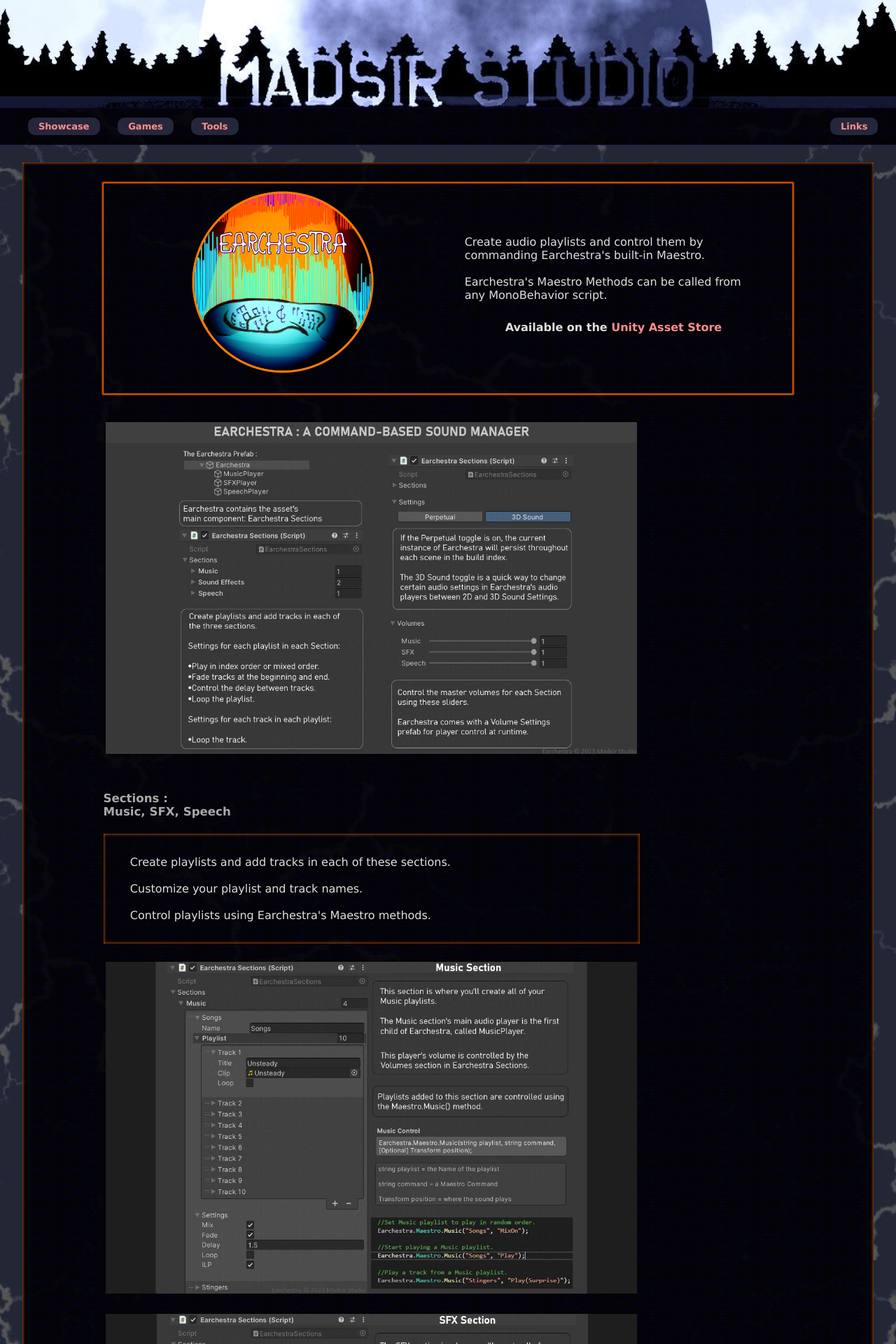
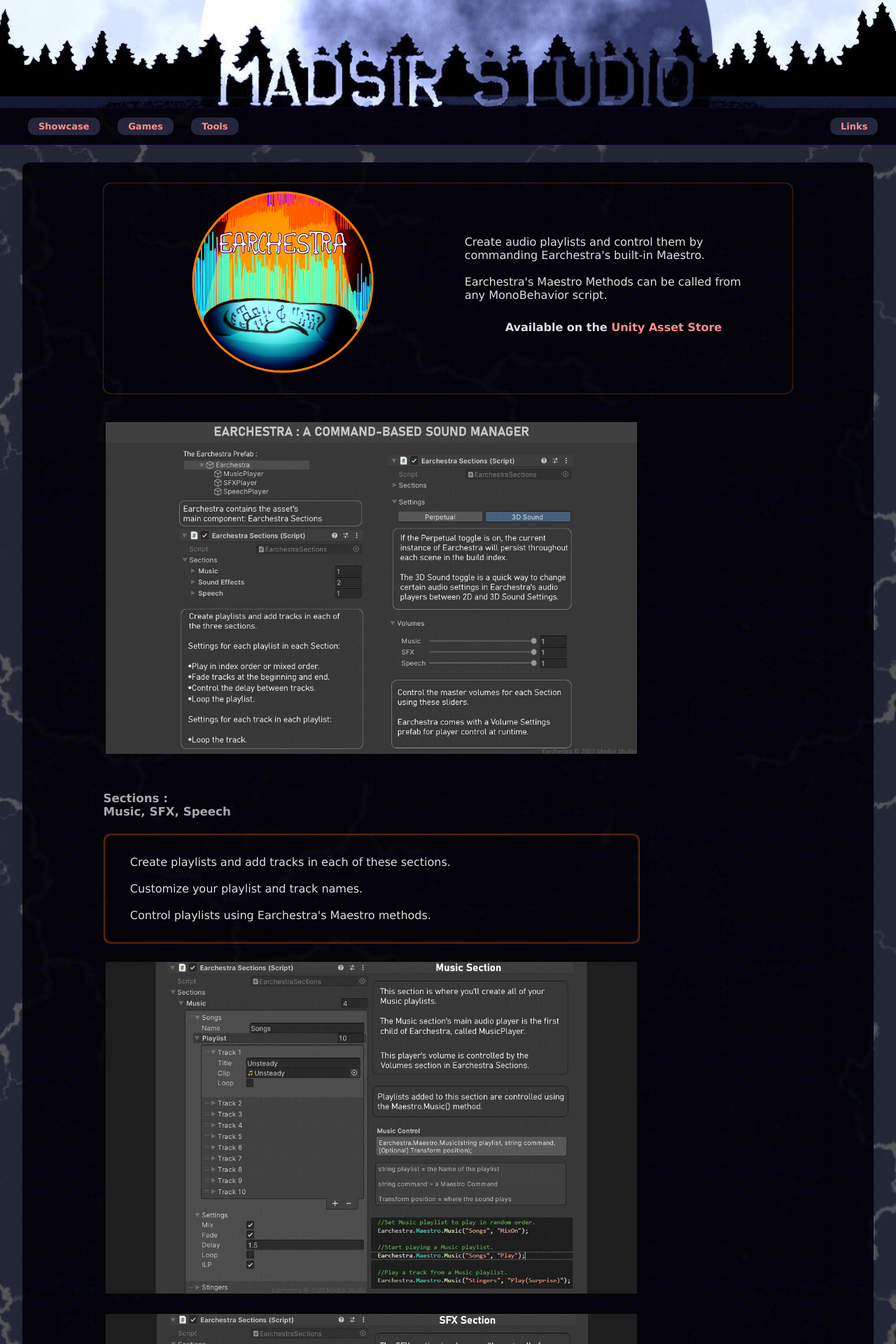
Before and after one commit to Madsir/madsirstudio.github.io, a Jekyll site: the page built from earchestra/index.html, in a window 1280 px wide. Shown: the top 1920 px of the page at 70% size. Built offline with Jekyll 4.4.1, drawn with Linux system fonts in a browser that asks for light colours.

Commit message:
Update index.html

```diff
--- a/earchestra/index.html
+++ b/earchestra/index.html
@@ -8,11 +8,11 @@
 <head>
 <style>
 .main {
+  border-radius:10px;
   margin-left: 2.5%;
   margin-right: 2.5%;
   margin-top: 2%;
   margin-bottom: 2%;
-  box-shadow: inset 0px 0px 4px 0px #FF6700;
   background-image: url("/Assets/tough.png")
 }
 .centerdiv {
@@ -43,6 +43,7 @@
   margin-right: 5%;
 }
 .baround {
+  border-radius:10px;
   margin-left: 5%;
   margin-right: 25%;
   margin-top: 2%;
@@ -74,14 +75,14 @@
     margin-right: 5%;
     margin-top: 2%;
     margin-bottom: 2%;
-    box-shadow: 0 0 2px 2px #FF6700;
+    box-shadow: 0 0 2px 0px #FF6700;
   }
   .baround{
     margin-left: 5%;
     margin-right: 5%;
     margin-top: 2%;
     margin-bottom: 2%;
-    box-shadow: 0 0 2px 2px #FF6700;
+    box-shadow: 0 0 2px 0px #FF6700;
   }
   p {
   font-size: 0.7em;
@@ -104,7 +105,8 @@
   align-items: center;
 }
 .iconic {
-  box-shadow: 0 0 2px 2px #FF6700;
+  border-radius:10px;
+  box-shadow: 0 0 2px 0px #FF6700;
   margin-left: 5%;
   margin-right: 5%;
   padding-top: 1%;
```
